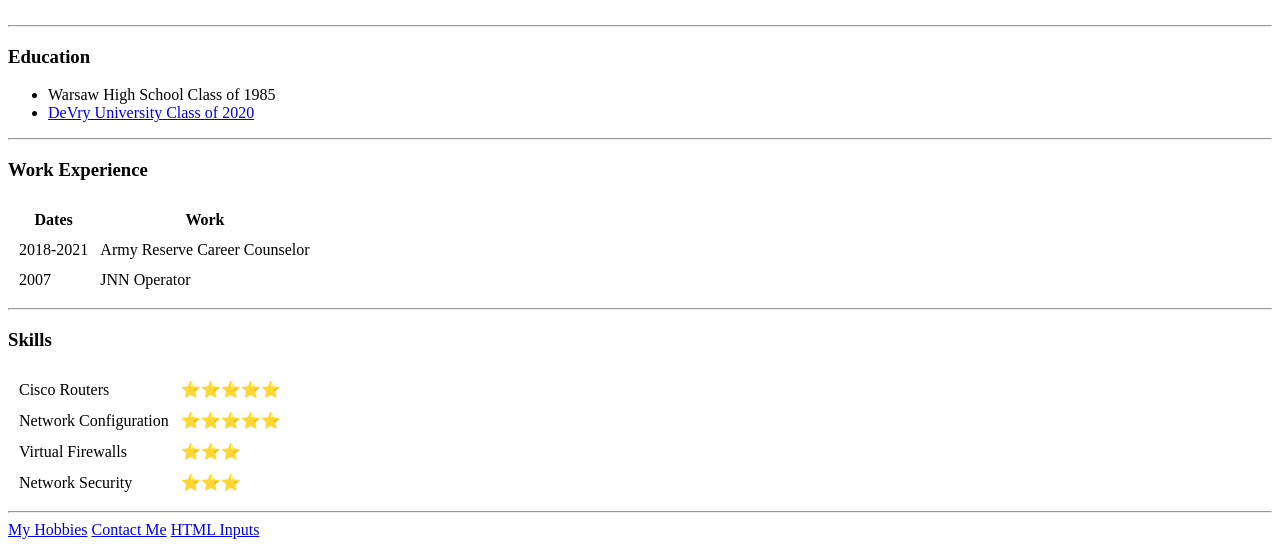
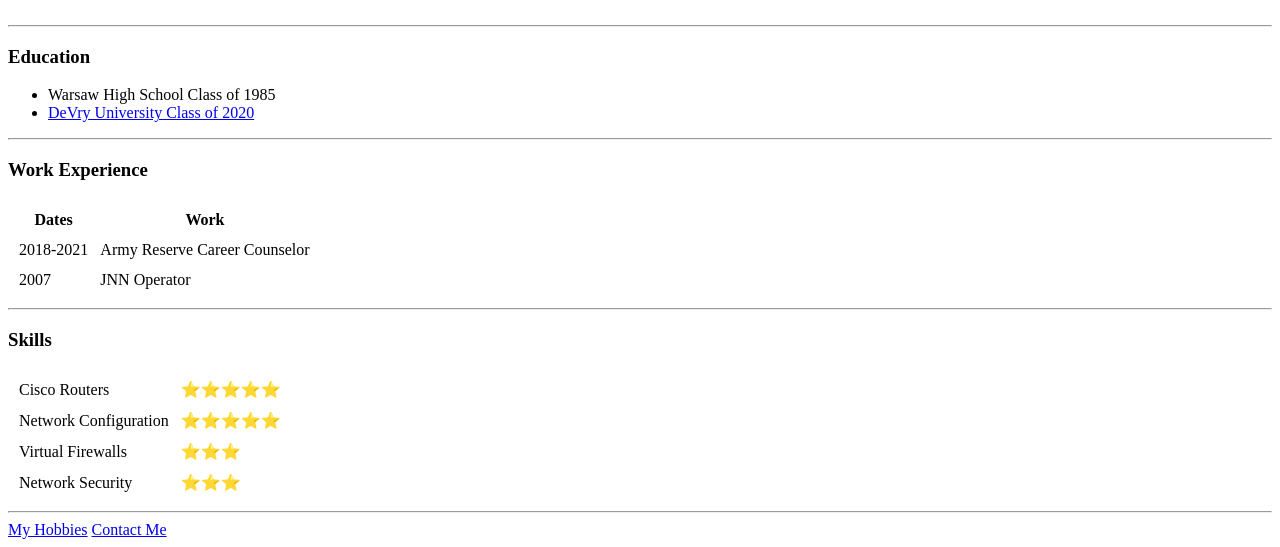
Before and after one commit to CowboyFrank67/CV, a plain HTML site: page index.html in a window 1280 px wide. Shown: the part 359-906 px from the top of the page. Drawn offline with Linux system fonts and the light colour scheme.

Commit message:
Update index.html

```diff
--- a/index.html
+++ b/index.html
@@ -63,7 +63,6 @@
     <hr>
   <a href="Hobbies.html">My Hobbies</a>
   <a href="contact.html">Contact Me</a>
-  <a href="HTML Inputs.html">HTML Inputs</a>
 </body>
 
 </html>
```
